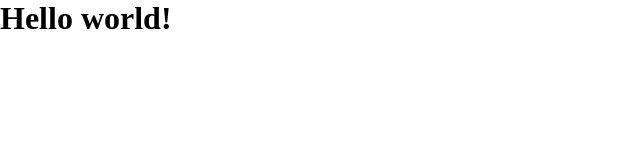
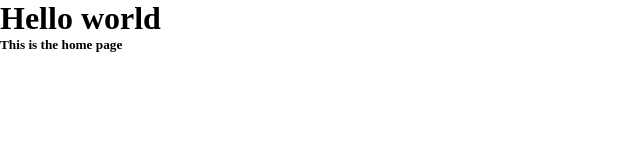
Before and after one commit to pviniciusm/react-base-template, a React (Vite) app: page / in a window 1280 px wide. Shown: the top 160 px of the page, without its empty margins (0-640 px from the left). Built offline with nearby package versions, Linux system fonts and the light colour scheme.

Commit message:
chore: react router dom config

```diff
--- a/src/App.tsx
+++ b/src/App.tsx
@@ -1,14 +1,16 @@
 import { Provider } from "react-redux";
 import { persistedStore, store } from "./config/store";
 import { PersistGate } from "redux-persist/integration/react";
-import { Root } from "./Root";
+
+import { RouterProvider } from "react-router-dom";
+import { routes } from "./routes/routes";
 
 function App() {
     return (
         <>
             <Provider store={store}>
                 <PersistGate persistor={persistedStore}>
-                    <Root />
+                    <RouterProvider router={routes} />
                 </PersistGate>
             </Provider>
         </>
--- a/src/Root.tsx
+++ /dev/null
@@ -1,7 +0,0 @@
-export const Root = () => {
-    return (
-        <>
-            <h1>Hello world!</h1>
-        </>
-    );
-};
--- /dev/null
+++ b/src/pages/Home.tsx
@@ -0,0 +1,8 @@
+export const Home = () => {
+    return (
+        <div>
+            <h1>Hello world</h1>
+            <h5>This is the home page</h5>
+        </div>
+    );
+};
--- /dev/null
+++ b/src/pages/Login.tsx
@@ -0,0 +1,8 @@
+export const Login = () => {
+    return (
+        <div>
+            <h1>Hello world</h1>
+            <h5>This is the login page</h5>
+        </div>
+    );
+};
--- /dev/null
+++ b/src/pages/ProtectedPage.tsx
@@ -0,0 +1 @@
+export const ProtectedPage = () => {};
--- /dev/null
+++ b/src/routes/routes.tsx
@@ -0,0 +1,14 @@
+import { createBrowserRouter } from "react-router-dom";
+import { Login } from "../pages/Login";
+import { Home } from "../pages/Home";
+
+export const routes = createBrowserRouter([
+    {
+        path: "/login",
+        element: <Login />,
+    },
+    {
+        path: "/",
+        element: <Home />,
+    },
+]);
```
